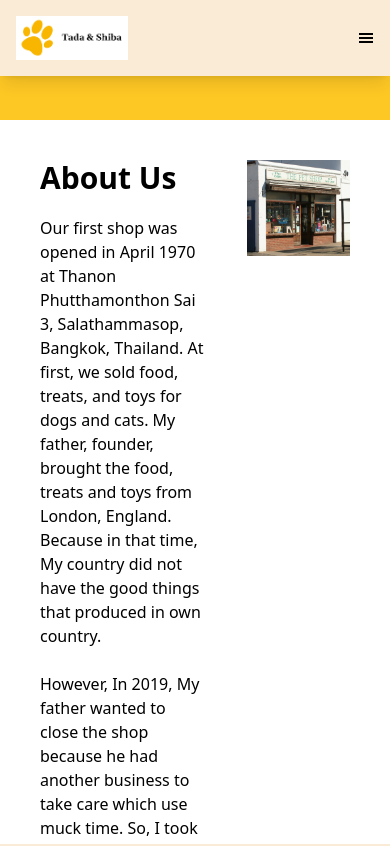
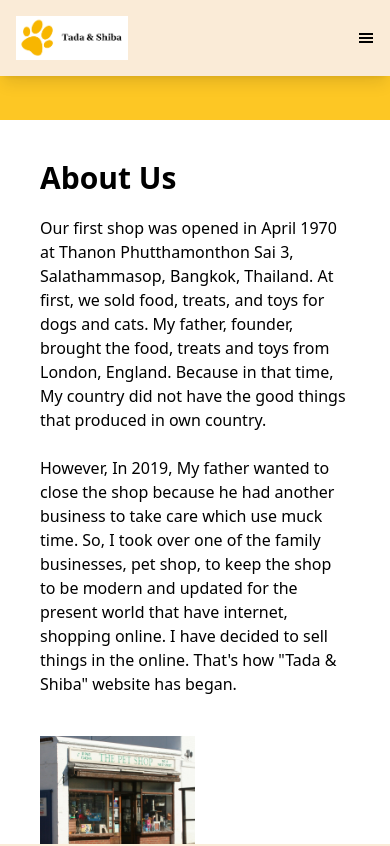
Before and after one commit to Megabite1997/Shiba-shop-website, a React (Create React App) app in the folder client-side/: page /about-us in a window 390 px wide. Shown: the top 846 px of the page. Built offline with nearby package versions, Linux system fonts and the light colour scheme.

Commit message:
💄 Updated responsive

```diff
--- a/client-side/src/pages/AboutUs.tsx
+++ b/client-side/src/pages/AboutUs.tsx
@@ -5,7 +5,7 @@ import ImagePetShop from "../assets/pet_shop_600.jpeg";
 const AboutUsPage: React.FC = () => {
   return (
     <div className="pt-20 md:pt-40 bg-shiba-yellow h-screen">
-      <div className="flex gap-10 bg-white p-10 md:mx-40 mt-10 shadow-xl">
+      <div className="grid md:grid-flow-col gap-10 bg-white p-10 md:mx-40 mt-10 shadow-xl">
         <div>
           <h1 className="text-3xl font-semibold">About Us</h1>
           <p className="pt-5 text-base">
@@ -26,7 +26,11 @@ const AboutUsPage: React.FC = () => {
           </p>
         </div>
 
-        <img className="w-4/12 h-24" src={ImagePetShop} alt="pet shop" />
+        <img
+          className="max-w-1/2 md:max-w-full"
+          src={ImagePetShop}
+          alt="pet shop"
+        />
       </div>
     </div>
   );
--- a/client-side/src/pages/ContactUs.tsx
+++ b/client-side/src/pages/ContactUs.tsx
@@ -7,13 +7,13 @@ interface ContactUsProps {}
 const ContactUs: FC<ContactUsProps> = ({}) => {
   return (
     <div className="pt-20 md:pt-40 bg-shiba-yellow h-screen">
-      <div className="grid gap-10 bg-white p-10 md:mx-40 mt-10 shadow-xl justify-between">
+      <div className="grid md:grid-flow-col gap-10 bg-white p-10 md:mx-20 lg:mx-40 mt-10 shadow-xl justify-between">
         <div>
           <h1 className="text-3xl font-semibold">Contact Us</h1>
-          <h4 className="pt-10 text-base font-semibold">Visit Us</h4>
+          <h4 className="pt-10 text-lg font-semibold">Shop location</h4>
           <p>Thanon Phutthamonthon Sai 3, Salathammasop, Bangkok, Thailand</p>
           <br />
-          <h4 className="font-semibold">Contact</h4>
+          <h4 className="text-lg font-semibold">Contact</h4>
           <div className="flex gap-1">
             <p>Email:</p>
             <a
@@ -27,7 +27,7 @@ const ContactUs: FC<ContactUsProps> = ({}) => {
           <p>Phone: 096-444-6464</p>
         </div>
 
-        <img className="w-4/12 " src={ImageContactUs} alt="Contact Us" />
+        <img src={ImageContactUs} alt="Contact Us" />
       </div>
     </div>
   );
```
